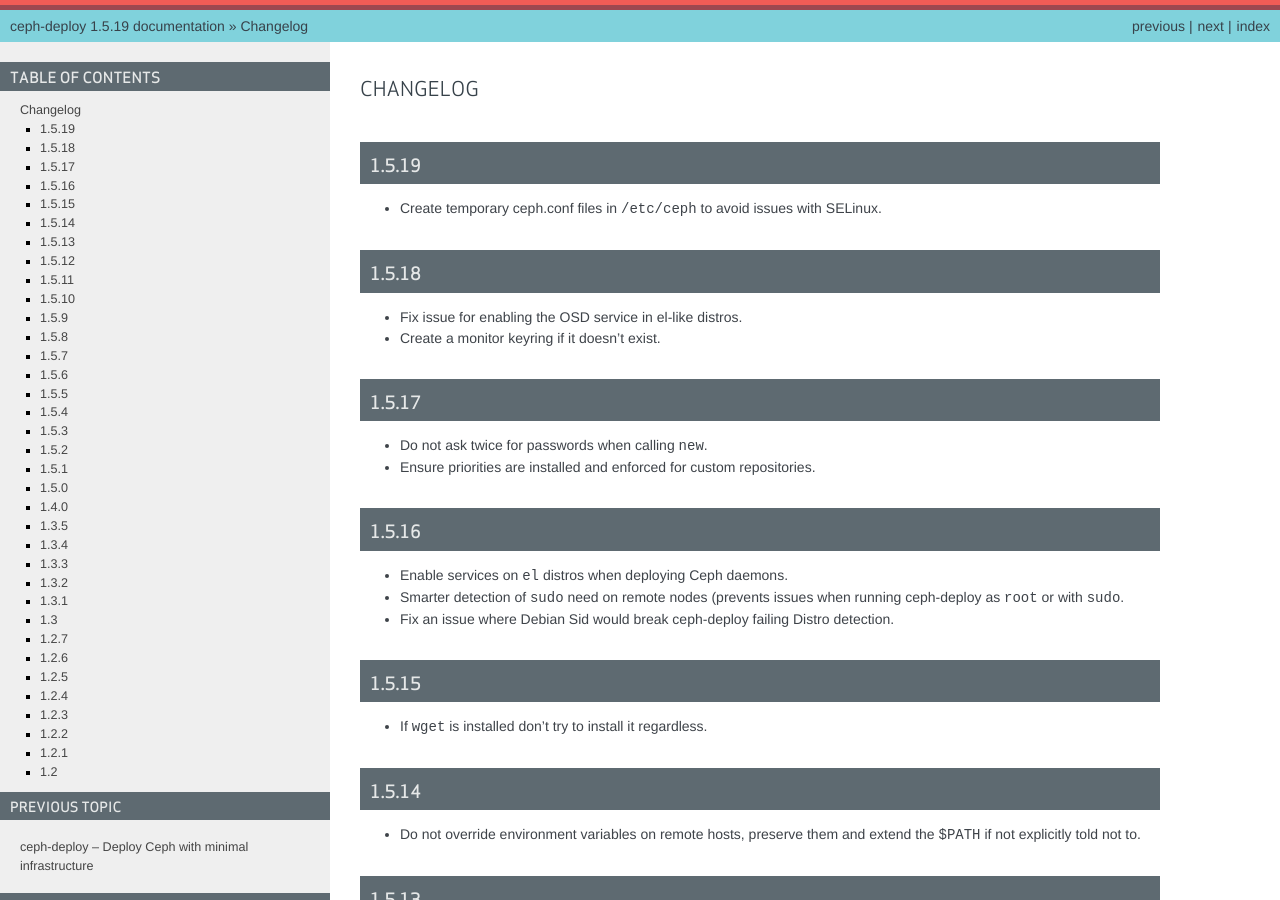
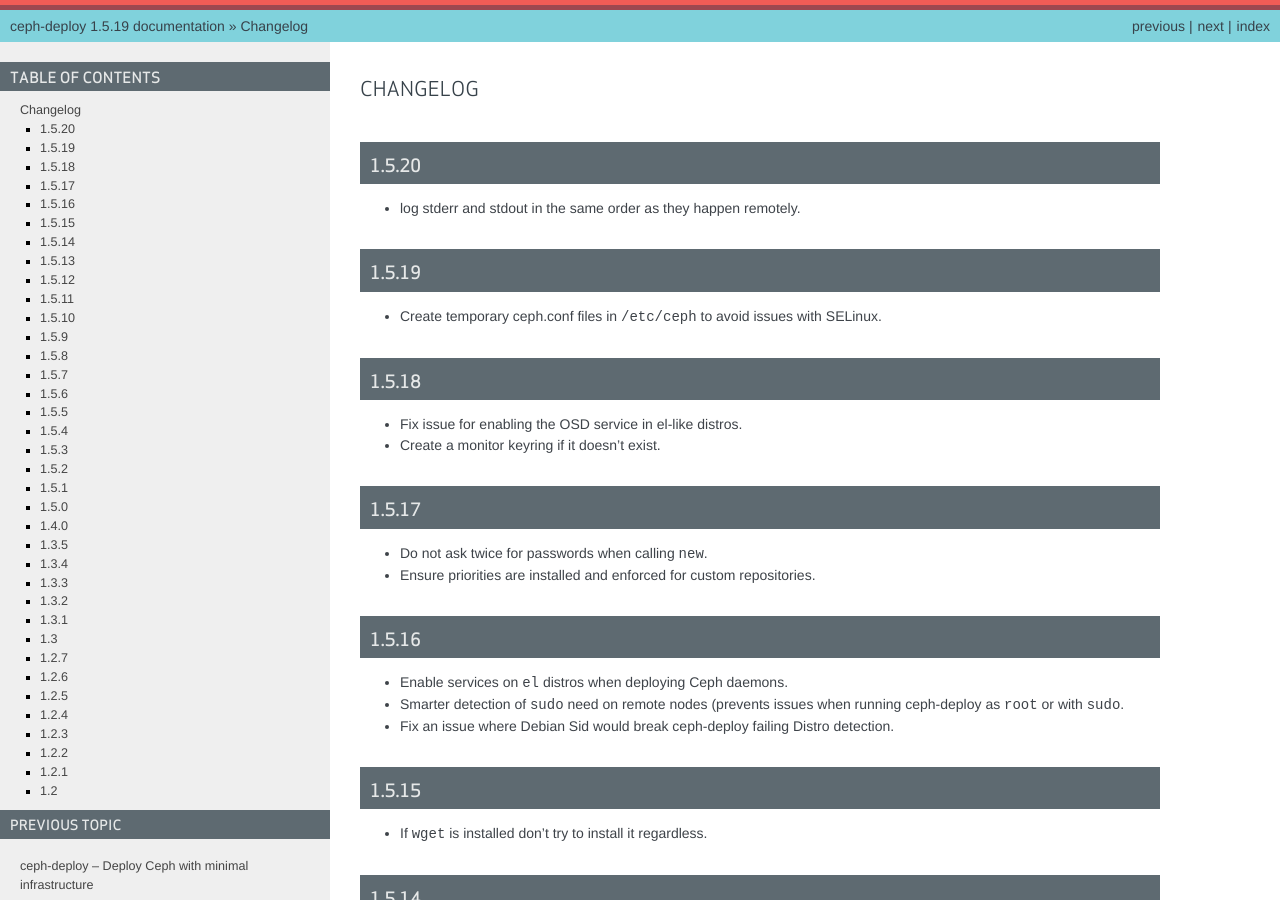
Before and after one commit to ceph/ceph-deploy, a Sphinx documentation site: the page built from docs/source/changelog.rst, in a window 1280 px wide and 900 px high. Built offline with Sphinx 7.4.7, drawn with Linux system fonts in a browser that asks for light colours.

Commit message:
Update changelog
Signed-off-by: Travis Rhoden <trhoden@redhat.com>

```diff
--- a/docs/source/changelog.rst
+++ b/docs/source/changelog.rst
@@ -1,5 +1,9 @@
 Changelog
 =========
+
+1.5.20
+------
+* log stderr and stdout in the same order as they happen remotely.
 
 1.5.19
 ------
```
